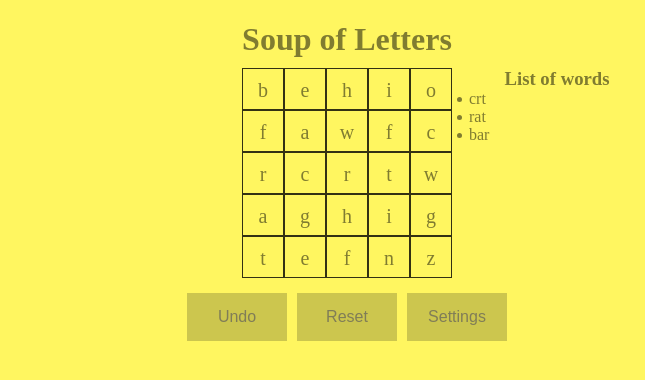
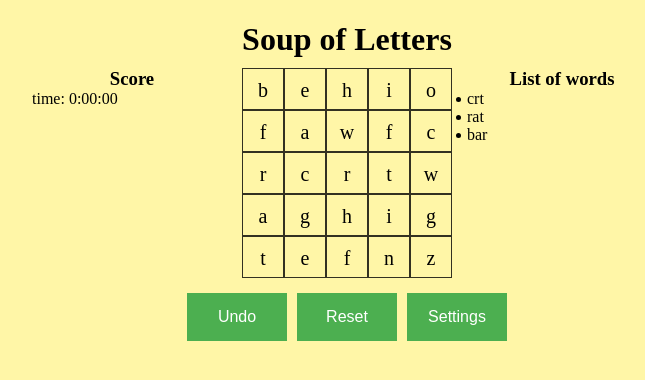
Before and after one commit to michalczysz/Soup-of-Letters, a React (Create React App) app in the folder my-app/: page / in a window 1280 px wide. Shown: the top 380 px of the page, without its empty margins (293-938 px from the left). Built offline with nearby package versions, Linux system fonts and the light colour scheme.

Commit message:
changes after long

```diff
--- a/my-app/src/App.css
+++ b/my-app/src/App.css
@@ -8,24 +8,29 @@
   flex-direction: row;
   /* align-items: center; */
   justify-content: center;
-  color: #807C30;
+  /* color: #807C30; */
 }
 
 .List {
   display: flex;
-  margin-left: calc(var(--cv) * 1px + 210px);
-  position: absolute;
+  margin-left: 10px;
+  /* position: absolute; */
   width: 200px;
   z-index: 1;
   flex-wrap: wrap;
   flex-direction: column;
 }
 
-.ListTitle{
+.SideTitle{
   display: flex;
   justify-content: center;
   align-items: center;
-  margin: auto;
+  margin: initial;
+}
+
+.ScoreBoard{
+  width: 200px;
+  margin-right: 10px;
 }
 
 .Button-container {
--- a/my-app/src/App.js
+++ b/my-app/src/App.js
@@ -26,14 +26,15 @@ function App() {
     on next render it will generate it again and change our orginal value
   */
 
-  const canvas = useRef(null) //this is React hook, to send Canvas pointer(?) to another function
+  const canvas = useRef(null) //this is React hook, to send Canvas reference/pointer(?) to another function
   const grid_ref = useRef(null)
 
   const [xy, setXY] = React.useState({ x: 0, y: 0, ctx: null }) //another hooks for handling different datas between renders
   const [prevXY, setPrevXY] = React.useState({ x: 0, y: 0 })
   const [storedLines, setStroredLines] = React.useState([])
   const [grid, setGrid] = React.useState(Game(dim)) //In Game() we generate grid
-  const [dragend, setDragend] = React.useState({ first_cell: '', last_cell: '', status: false })
+  const [dragend, setDragend] = React.useState([{ first_cell: '', last_cell: '', status: false }])
+  const [undoUpdate, setUndoUpdate] = React.useState(false)
 
   React.useEffect(() => {
     if (dragend.status === true) { //check if player end dragging
@@ -42,6 +43,9 @@ function App() {
         if (element.first_cell === dragend.first_cell && element.last_cell === dragend.last_cell) //check if start and end letter are correponding to some word
           {
             result = grid[1].indexOf(element) //the result is index of correct word in solution array
+            let temp_storedLines = storedLines
+            temp_storedLines[temp_storedLines.length - 1].word = grid[1][result].word
+            setStroredLines(temp_storedLines)
             return
           }
       });
@@ -50,7 +54,7 @@ function App() {
         let temp_element = grid[1][result]
         temp_element.status = true
         temp_grid[1][result] = temp_element
-        setGrid(temp_grid) //setting new grid with word set as found correct
+        setGrid(temp_grid) //setting new grid with word set as found and correct
       }
       if(dragend.first_cell === dragend.last_cell) {
         let temp_storedLines = storedLines
@@ -59,15 +63,19 @@ function App() {
       }
       setDragend({ first_cell: '', last_cell: '', status: false })
     } //here is the function that check if player found the rigth word and print its position in solution array
-  }, [grid, dragend, setDragend]);
+  }, [grid, dragend, storedLines, setDragend, setStroredLines]);
 
-  document.body.style = 'background: #FFF660;';
+  document.body.style = 'background: #FFF6A7;';
 
   return (
     <div id="container" >
       <Header />
       <main className="main-content">
         <div id="game-components">
+          <div className='ScoreBoard'>
+          <h3 className='SideTitle'>Score</h3>
+          time: 0:00:00
+          </div>
           <div className="grid-container" ref={grid_ref}>
             <SelectingBox ref={canvas} />
             {grid[0].map(xd => {
@@ -90,12 +98,12 @@ function App() {
             })}
           </div>
           <div className='List'>
-            <h3 className='ListTitle'>List of words</h3>
-            <WordBook can_ref={canvas} words={grid[1]} />
+            <h3 className='SideTitle'>List of words</h3>
+            <WordBook  can_ref={canvas} words={grid[1]} undoUpdate={undoUpdate} setUndoUpdate={setUndoUpdate}/>
           </div>
         </div>
         <div className='Button-container'>
-          <UndoButton can_ref={canvas} xy={xy} storedLines={storedLines} setStroredLines={setStroredLines} />
+          <UndoButton can_ref={canvas} xy={xy} storedLines={storedLines} setStroredLines={setStroredLines} solutions={grid} setGrid={setGrid} setUndoUpdate={setUndoUpdate}/>
           <ResetButton />
           <SettingsButton />
         </div>
--- a/my-app/src/components/buttons/undo.component.jsx
+++ b/my-app/src/components/buttons/undo.component.jsx
@@ -1,14 +1,28 @@
 import './undo.css'
 import { redrawStoredLines } from '../game/grid_cell.component'
+import React from 'react'
 
-function UndoButton({ can_ref, xy, storedLines, setStroredLines }) {
+function UndoButton({ can_ref, xy, storedLines, setStroredLines, solutions, setGrid, setUndoUpdate }) {
     const handleOnClick = () => {
         if (storedLines.length > 0) {
             let temp_storedlines = storedLines
-            temp_storedlines.pop()
+            let last_line = temp_storedlines.pop()
+
+            if (last_line.word !== undefined) {
+                solutions[1].forEach(solution => {
+                    if (solution.word === last_line.word) {
+                        let index = solutions[1].indexOf(solution)
+                        let temp_solutions = solutions
+                        temp_solutions[1][index].status = false
+                        setGrid(temp_solutions)
+                        return
+                    }
+                });
+            }
             setStroredLines(temp_storedlines)
             redrawStoredLines(xy.ctx, can_ref.current, storedLines)
         }
+        setUndoUpdate(true)
     }
 
     return (
--- a/my-app/src/components/buttons/undo.css
+++ b/my-app/src/components/buttons/undo.css
@@ -1,7 +1,7 @@
 .undo_button {
-  background-color: #CCC64E; /* Green */
+  background-color: #4CAF50; /* Green */
   border: none;
-  color: #807D57;
+  color: white;
   padding: 15px 15px;
   text-align: center;
   text-decoration: none;
--- a/my-app/src/components/game/game.css
+++ b/my-app/src/components/game/game.css
@@ -6,6 +6,7 @@
 }
 
 .grid-item {
+  /* border-left: 1px solid #4CAF50; */
   position:relative;
   background-color: transparent;
   border: 1px solid rgba(0, 0, 0, 0.8);
--- a/my-app/src/components/header/header.component.css
+++ b/my-app/src/components/header/header.component.css
@@ -4,5 +4,5 @@
     display: flex;
     justify-content: center;
     align-items: center;
-    color: #807C30;
+    /* color: #807C30; */
 }
--- a/my-app/src/components/slectingbox/selectingbox.component.css
+++ b/my-app/src/components/slectingbox/selectingbox.component.css
@@ -1,5 +1,5 @@
 .canvases {
-    /* border: 2px solid red; */
+    /* border: solid #4CAF50; */
 
     position: absolute;
     left: 0;
--- a/my-app/src/components/wordlist/wordbook.component.css
+++ b/my-app/src/components/wordlist/wordbook.component.css
@@ -4,5 +4,12 @@
 
 li span {
     position: relative;
-    left: -10px;
+    left: -5px;
 }
+
+ul {
+    /* list-style-type: ''; */
+    margin: 0;
+    margin-left: 10px;
+    padding: 0;
+  }
--- a/my-app/src/components/wordlist/wordbook.component.jsx
+++ b/my-app/src/components/wordlist/wordbook.component.jsx
@@ -1,12 +1,18 @@
 import React from 'react'
 import './wordbook.component.css'
 
-function WordBook({ can_ref, words }) {
+function WordBook({ can_ref, words, undoUpdate, setUndoUpdate }) {
     const ref = React.createRef(null)
+
+    React.useEffect(() => {
+       if (undoUpdate === true) setUndoUpdate(false)
+    })
 
     return (<div className="WordBook" ref={ref}>
         {words.map(word => {
-            return <li key={word.word} style={{textDecoration: word.status === true ? 'line-through' : 'none'}}><span>{word.word}</span></li>
+            return <ul key={'ul' + word.word}>
+                    <li key={word.word} style={{textDecoration: word.status === true ? 'line-through' : 'none'} }><span>{word.word}</span></li>
+                </ul>
         })}
     </div>
     )
```
Also changed, not shown: 1 other file (tests, documents, lock files or other folders).
